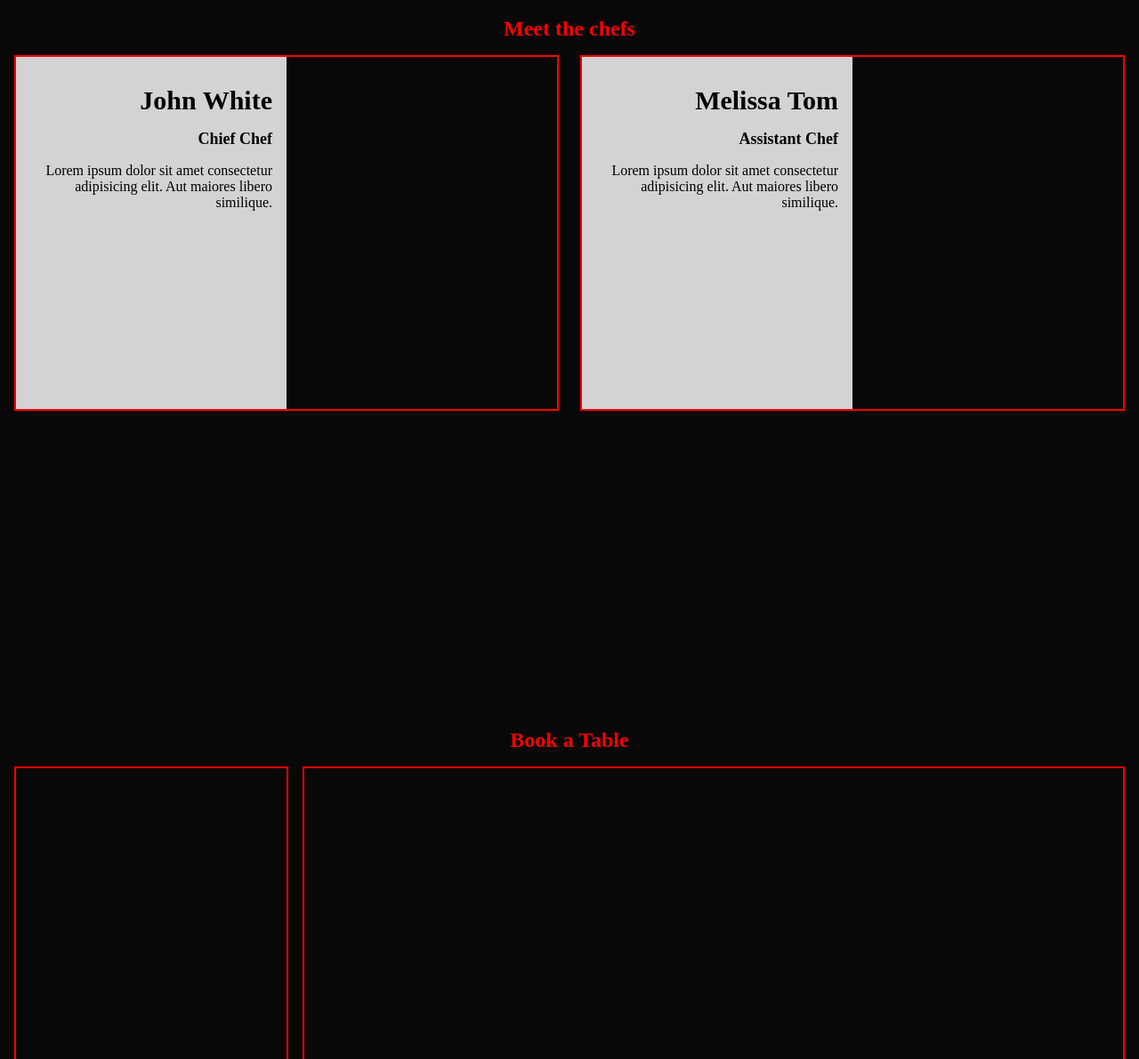
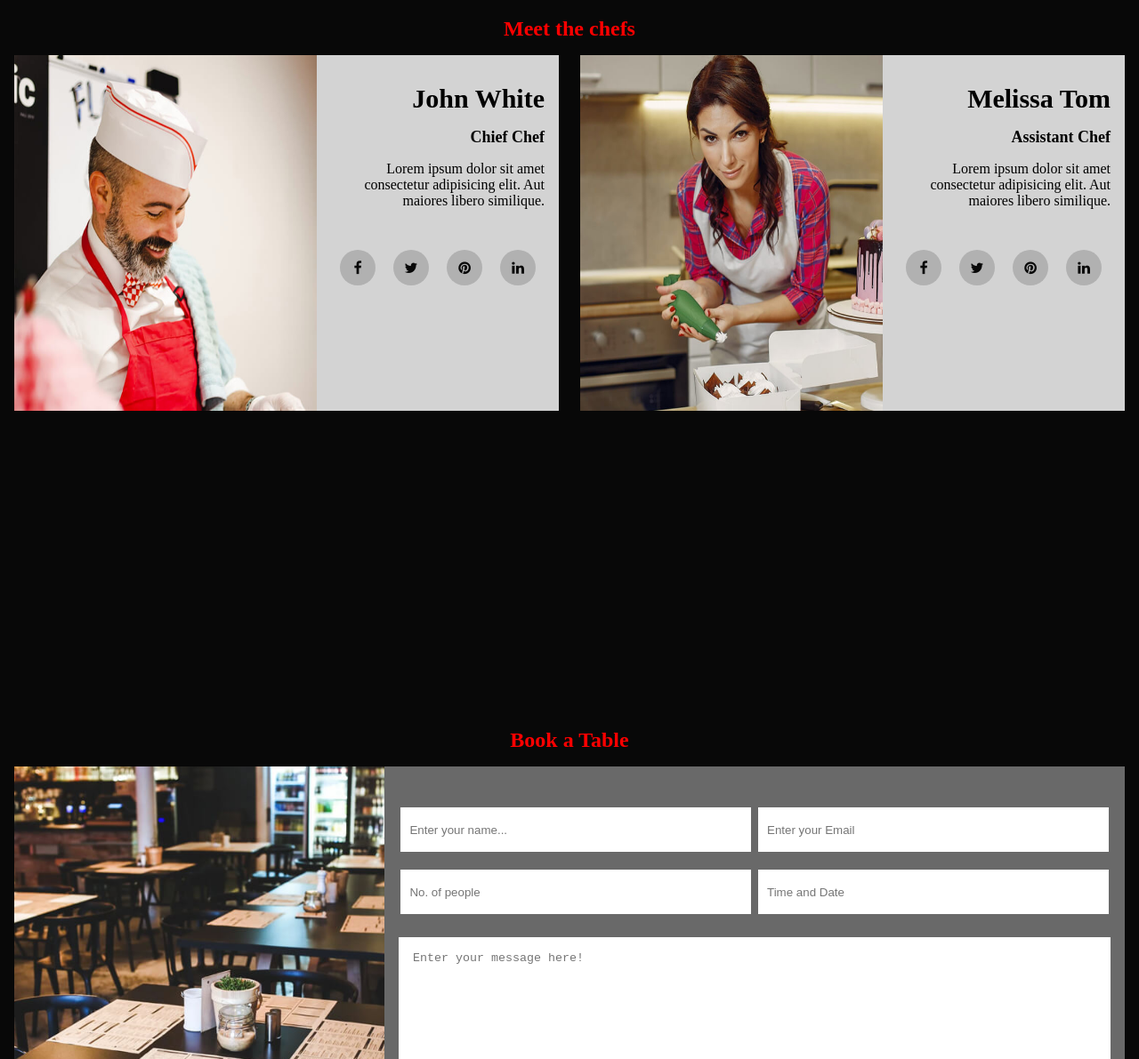
Before and after one commit to ygwilliams4/Restaurant-landing-page, a plain HTML site: page index.html in a window 1280 px wide. Shown: the part 1609-2800 px from the top of the page at 89% size. Drawn offline with Linux system fonts and the light colour scheme.

Commit message:
added media queries

```diff
--- a/index.html
+++ b/index.html
@@ -7,6 +7,7 @@
         <meta name="description" content="#">
         <meta name="viewport" content="width=device-width, initial-scale=1">
         <link rel="stylesheet" href="styles.css">
+        <link rel="stylesheet" href="/font-awesome.min.css">
     </head>
     <body>
 
@@ -86,7 +87,7 @@
                             Dish 1
                         </p>
                         <p>
-                            $9.99
+                            $7.89
                         </p>
                     </div>
                     <p>
@@ -105,7 +106,7 @@
                             Dish 1
                         </p>
                         <p>
-                            $9.99
+                            $9.87
                         </p>
                     </div>
                     <p>
@@ -125,7 +126,7 @@
             <div class="grid-container">
                 <div class="col">
                     <div class="image">
-                        <!-- <img src="img/chefs-1.jpg" alt="#"> -->
+                        <img src="img/chefs-1.jpg" alt="#">
                     </div>
                     <div class="text">
                         <h3>
@@ -137,11 +138,26 @@
                         <p>
                             Lorem ipsum dolor sit amet consectetur adipisicing elit. Aut maiores libero similique.
                         </p>
+                        <div class="social-icons">
+                            <a href="">
+                                <i class="fa fa-facebook"></i>
+                            </a>
+                            <a href="">
+                                <i class="fa fa-twitter"></i>
+                            </a>
+                            <a href="">
+                                <i class="fa fa-pinterest"></i>
+                            </a>
+                            <a href="">
+                                <i class="fa fa-linkedin"></i>
+                            </a>
+                           </div>
+
                     </div>
                 </div>
-                <div class="col">
+                <div class="col col2">
                     <div class="image">
-                        <!-- <img src="img/chefs-1.jpg" alt="#"> -->
+                        <img src="img/chefs-2.jpg" alt="#">
                     </div>
                     <div class="text">
                         <h3>
@@ -153,7 +169,23 @@
                         <p>
                             Lorem ipsum dolor sit amet consectetur adipisicing elit. Aut maiores libero similique.
                         </p>
+                        <div class="social-icons">
+                            <a href="">
+                                <i class="fa fa-facebook"></i>
+                            </a>
+                            <a href="">
+                                <i class="fa fa-twitter"></i>
+                            </a>
+                            <a href="">
+                                <i class="fa fa-pinterest"></i>
+                            </a>
+                            <a href="">
+                                <i class="fa fa-linkedin"></i>
+                            </a>
+                           </div>
+
                     </div>
+
 
                 </div>
             </div>
@@ -165,16 +197,24 @@
             </h2>
             <div class="grid-container">
                 <div class="col">
-
                 </div>
                 <div class="col">
-
+                   <form action="#" method="get">
+                    <input type="text" name="name" id="name" placeholder="Enter your name...">
+                    <input type="text" name="name" id="name" placeholder="Enter your Email">
+                    <input type="text" name="name" id="name" placeholder="No. of people">
+                    <input type="text" name="name" id="name" placeholder="Time and Date">
+                    <textarea name="message" id="textbox" cols="30" rows="10" placeholder="Enter your message here!"></textarea>
+                   </form>
+                   <button class="submitbtn">
+                    Send Message
+                   </button>
                 </div>
             </div>
         </section>
 
         <footer>
-            copyright &copy; 2023
+            copyright &copy; Restaurant 2023
         </footer>
 
     </body>
--- a/styles.css
+++ b/styles.css
@@ -30,6 +30,13 @@ nav{
     font-weight: bold;
     font-size: 18px;
 }
+.nav-link:hover{
+    cursor: pointer;
+    border-bottom: 2px solid #ff0000;
+    transform: translateY(-5px);
+    transition: all 0.4s ease-in;
+    font-size: 20px;
+}
 .logo{
     color:#fff;
     font-size: 25px;
@@ -48,6 +55,8 @@ header{
     background-image: url("img/header-bg.jpg");
     background-color: #00000086;
     background-blend-mode: multiply;
+    background-repeat: no-repeat;
+    background-size: cover;
 }
 .header-text{
     color: #fff;
@@ -74,8 +83,25 @@ header{
     height: 45px;
     margin: 16px 0;
 }
+.header-cta:hover{
+    cursor:pointer;
+    border: 3px groove #ffcdcd;
+    color: #ff2e2e;
+    transition: all 0.5s ease;
+}
 
 @media (max-width : 425px){
+    .header-text h1{
+        width: 60%;
+        font-size: 90px;
+        padding: 16px 0;
+    }
+    header{
+        height: fit-content;
+    }
+    #dishes .grid-container .col{
+
+    }
     .nav-list{
         display:none;
     }
@@ -96,6 +122,7 @@ header{
 
 img{
     max-width: 100%;
+    height: 100%;
 }
 
 #dishes,
@@ -154,7 +181,6 @@ img{
     height: 400px;
 }
 #chefs .col{
-    border:2px solid red;
     max-height: 100%;
     display: flex;
 }
@@ -177,12 +203,72 @@ img{
 
 #order .grid-container{
     display: grid;
-    grid-template-columns: 1fr 3fr;
-    grid-gap: 16px;
+    grid-template-columns: 1fr 2fr;
     height: 500px;
 }
-#order .col{
-    border: 2px solid red;
+#order .grid-container div:nth-child(1){
+    background-image: url("/img/book\ a\ table.jpg");
+    background-size: cover;
+    background-position: center;
+}
+#order .grid-container div:nth-child(2){
+    padding: 36px 16px;
+    background: #696969;
+}
+form #name{
+    outline:none;
+    border: none;
+    padding: 16px 10px;
+    display: inline-block;
+    width: 49.2%;
+    margin: 10px 2px;
+    height: 50px;
+}
+form textarea{
+    width:100%;
+    padding: 16px;
+    margin:16px 0;
+    outline: none;
+    border:none;
+}
+.submitbtn{
+    width:100%;
+    border:none;
+    outline:none;
+    background-color: #c60000;
+    height:45px;
+    color: #ffffff;
+    cursor: pointer;
+}
+.submitbtn:hover{
+    color: #c60000;
+    background-color: #c5c5c5;
+    transition: all 0.6s ease;
+}
+.social-icons{
+    display: flex;
+    justify-content: space-evenly;
+    position: relative;
+    top: 20px;
+}
+.social-icons a{
+    color: #080808;
+    display: flex;
+    justify-content: center;
+    align-items: center;
+    flex-direction: row;
+    width: 40px;
+    height: 40px;
+    border-radius: 50%;
+    background-color: #b1b1b1;
+    margin: 10px;
+}
+.social-icons a:hover{
+    color: #e0e0e0;
+    cursor: pointer;
+    background-color: #080808;
+    transition: all 0.6s ease;
+    transform: translateY(-5px);
 }
  footer{
     text-align: center;
```
Also changed, not shown: js.js (+6 -1 lines).
